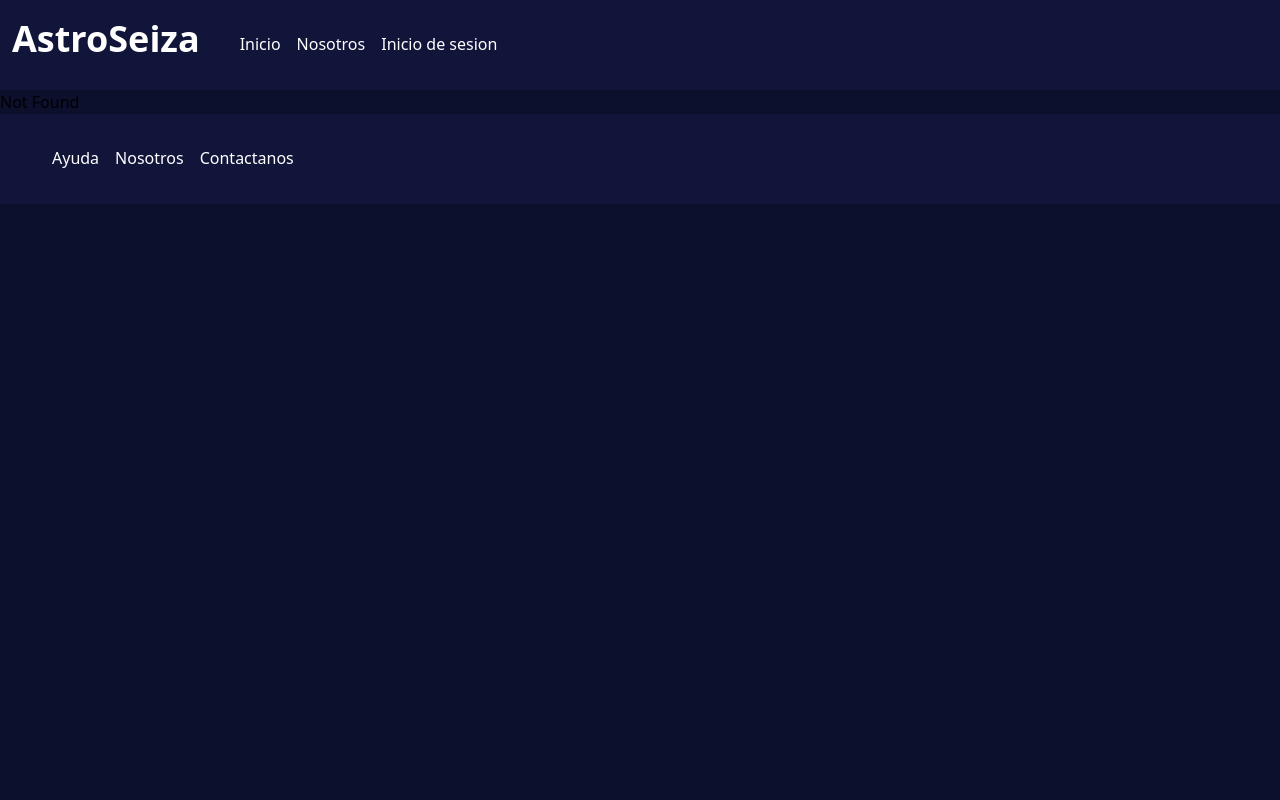
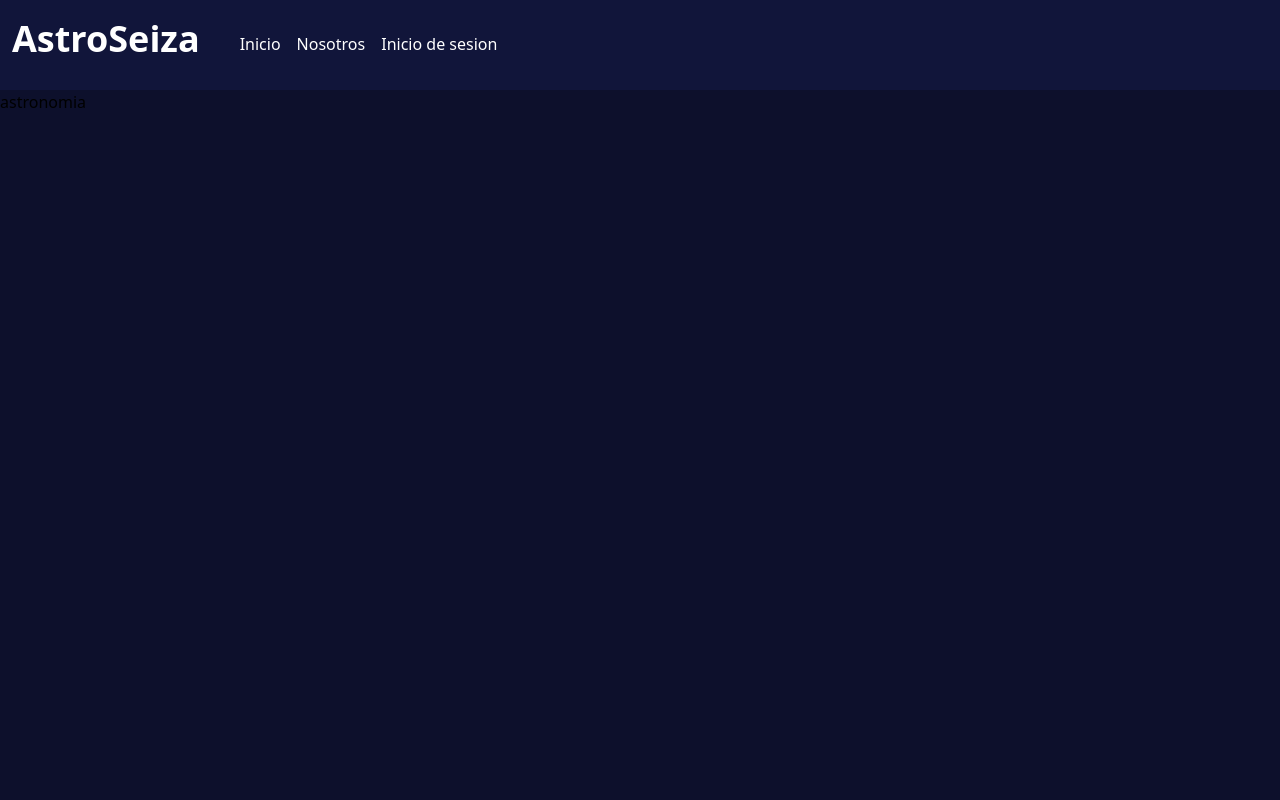
Before and after one commit to NeoNoir40/Proyecto-APP-WEB, a React (Vite) app in the folder AstroSeiza/: page /Astronomia in a window 1280 px wide. Before the commit this address had no page. Shown: the top 800 px of the page. Built offline with nearby package versions, Linux system fonts and the light colour scheme.

Commit message:
Nueva rama astronomia

```diff
--- a/AstroSeiza/src/App.jsx
+++ b/AstroSeiza/src/App.jsx
@@ -2,14 +2,18 @@ import { BrowserRouter, Route, Routes } from "react-router-dom";
 import Index from "./pages/Index";
 import Navbar from "./components/Navbar";
 import Footer from "./components/Footer";
+import Astronomia from "./pages/Astronomia";
 function App() {
   return (
     <BrowserRouter>
       <Navbar />
+      <main>
       <Routes>
         <Route path="/" element={<Index />} />
+        <Route path="/Astronomia" element={<Astronomia />}/>
         <Route path="*" element={<h1>Not Found</h1>} />
       </Routes>
+      </main>
       <Footer/>
     </BrowserRouter>
   );
--- /dev/null
+++ b/AstroSeiza/src/pages/Astronomia.jsx
@@ -0,0 +1,7 @@
+export default function Astronomia(){
+    return(
+        <>
+        <h1>astronomia</h1>
+        </>
+    );
+}
--- a/AstroSeiza/src/pages/Index.jsx
+++ b/AstroSeiza/src/pages/Index.jsx
@@ -7,7 +7,7 @@ import Lottie from "lottie-react";
 
 export default function Index() {
   return (
-    <main className="">
+    <>
       <div className="flex relative">
         <div>
           <img
@@ -93,6 +93,6 @@ export default function Index() {
           </div>
         </div>
       </div>
-    </main>
+      </>
   );
 }
```
